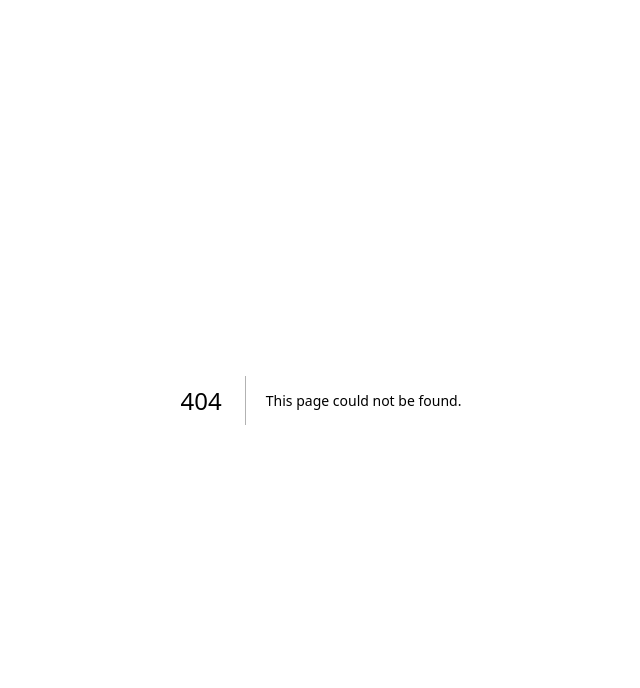
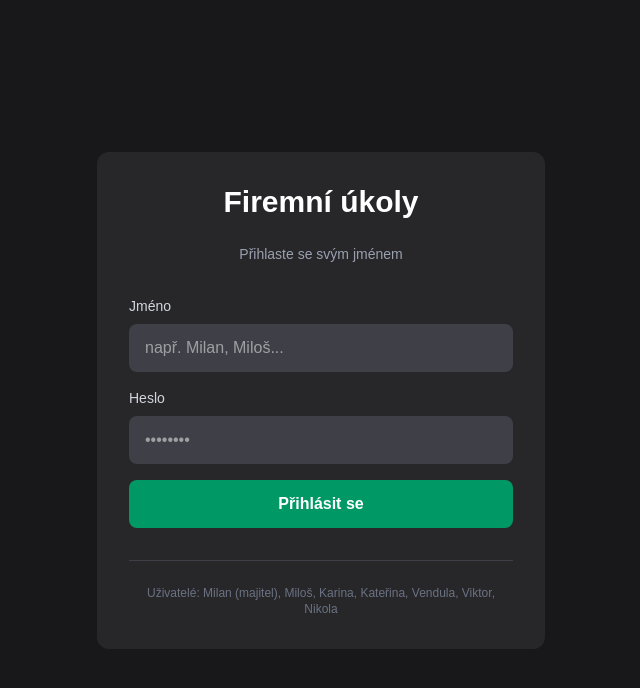
Before and after one commit to VikiR9/firemni-ukoly, a Next.js app: page /login in a window 1280 px wide. Before the commit this address had no page. Shown: the top 688 px of the page, without its empty margins (319-959 px from the left). Built offline with nearby package versions, Linux system fonts and the light colour scheme.

Commit message:
feat: add simple authentication with 7 predefined users

```diff
--- /dev/null
+++ b/app/login/page.tsx
@@ -0,0 +1,92 @@
+"use client";
+import { useState, FormEvent } from "react";
+import { useRouter } from "next/navigation";
+import { validateCredentials, saveSession } from "@/lib/auth";
+
+export default function LoginPage() {
+  const [username, setUsername] = useState("");
+  const [password, setPassword] = useState("");
+  const [error, setError] = useState("");
+  const [loading, setLoading] = useState(false);
+  const router = useRouter();
+
+  const handleSubmit = async (e: FormEvent) => {
+    e.preventDefault();
+    setError("");
+    setLoading(true);
+
+    const user = validateCredentials(username, password);
+    if (!user) {
+      setError("Neplatné přihlašovací údaje");
+      setLoading(false);
+      return;
+    }
+
+    saveSession(user);
+    router.push("/");
+    router.refresh();
+  };
+
+  return (
+    <div className="min-h-screen bg-zinc-900 flex items-center justify-center p-6">
+      <div className="bg-zinc-800 rounded-xl p-8 w-full max-w-md">
+        <h1 className="text-3xl font-bold text-white mb-6 text-center">
+          Firemní úkoly
+        </h1>
+        <p className="text-gray-400 text-sm text-center mb-8">
+          Přihlaste se svým jménem
+        </p>
+
+        <form onSubmit={handleSubmit} className="space-y-4">
+          <div>
+            <label className="block text-sm text-gray-300 mb-2">
+              Jméno
+            </label>
+            <input
+              type="text"
+              value={username}
+              onChange={(e) => setUsername(e.target.value)}
+              placeholder="např. Milan, Miloš..."
+              className="w-full rounded-lg bg-zinc-700 text-white px-4 py-3 outline-none focus:ring-2 focus:ring-emerald-500"
+              required
+            />
+          </div>
+
+          <div>
+            <label className="block text-sm text-gray-300 mb-2">
+              Heslo
+            </label>
+            <input
+              type="password"
+              value={password}
+              onChange={(e) => setPassword(e.target.value)}
+              placeholder="••••••••"
+              className="w-full rounded-lg bg-zinc-700 text-white px-4 py-3 outline-none focus:ring-2 focus:ring-emerald-500"
+              required
+            />
+          </div>
+
+          {error && (
+            <div className="bg-red-600/20 border border-red-600 rounded-lg px-4 py-3 text-sm text-red-200">
+              {error}
+            </div>
+          )}
+
+          <button
+            type="submit"
+            disabled={loading}
+            className="w-full bg-emerald-600 hover:bg-emerald-700 disabled:bg-zinc-600 text-white font-semibold py-3 rounded-lg transition"
+          >
+            {loading ? "Přihlašování..." : "Přihlásit se"}
+          </button>
+        </form>
+
+        <div className="mt-8 pt-6 border-t border-zinc-700">
+          <p className="text-xs text-gray-500 text-center">
+            Uživatelé: Milan (majitel), Miloš, Karina, Kateřina, Vendula, Viktor, Nikola
+          </p>
+        </div>
+      </div>
+    </div>
+  );
+}
--- a/app/page.tsx
+++ b/app/page.tsx
@@ -1,7 +1,9 @@
 "use client";
 export const dynamic = "force-dynamic";
 import { useEffect, useMemo, useState } from "react";
+import { useRouter } from "next/navigation";
 import { supabase } from "@/lib/supabaseClient";
+import { loadSession, clearSession, type User } from "@/lib/auth";
 
 /** ===== Typy ===== */
 type Priority = "Low" | "Medium" | "High" | "Urgent";
@@ -69,9 +71,9 @@ const prettyDate = (d?: string | null) => (d ? new Date(d).toLocaleDateString()
 const DEFAULT_LANES = ["Nové", "Dnes", "Rozpracované", "Později"];
 
 export default function Home() {
+  const router = useRouter();
+  const [currentUser, setCurrentUser] = useState<User | null>(null);
   const [tasks, setTasks] = useState<Task[]>([]);
-  const [role, setRole] = useState<Role>("OWNER");
-  const [who, setWho] = useState<string>(EMPLOYEES[0]);
   const [lanes, setLanes] = useState<Record<string, string[]>>({});
   const [ownerView, setOwnerView] = useState<"ALL" | "REVIEW">("ALL");
 
@@ -80,6 +82,29 @@ export default function Home() {
   const [editing, setEditing] = useState<Task | null>(null);
 
   const lanesFor = (emp: string) => lanes[emp] ?? DEFAULT_LANES;
+
+  // Derived values from current user (safe defaults before auth loads)
+  const role = currentUser?.role || "EMPLOYEE";
+  const who = currentUser?.displayName || "";
+
+  /** --- Auth check & redirect --- */
+  useEffect(() => {
+    const user = loadSession();
+    if (!user) {
+      router.push("/login");
+      return;
+    }
+    setCurrentUser(user);
+  }, [router]);
+
+  // Pokud není načten uživatel, zobrazíme loading
+  if (!currentUser) {
+    return (
+      <div className="min-h-screen bg-zinc-900 flex items-center justify-center">
+        <div className="text-white text-lg">Načítání...</div>
+      </div>
+    );
+  }
 
   /** --- Načtení lanes z Supabase user_preferences --- */
   useEffect(() => {
@@ -211,14 +236,14 @@ export default function Home() {
     if (list.includes(name)) return alert("Sloupec už existuje.");
     const newList = [...list, name];
     setLanes((prev) => ({ ...prev, [who]: newList }));
-    await saveLanesForUser(who, newList);
+    await saveLanesForUser(currentUser.username, newList);
   };
   const renameLane = async (oldName: string) => {
     const name = prompt("Přejmenovat sloupec na:", oldName);
     if (!name || name === oldName) return;
     const newList = lanesFor(who).map((l) => (l === oldName ? name : l));
     setLanes((prev) => ({ ...prev, [who]: newList }));
-    await saveLanesForUser(who, newList);
+    await saveLanesForUser(currentUser.username, newList);
     // Aktualizovat tasky s tímto sloupcem
     const tasksToUpdate = tasks.filter((t) => t.assignee === who && t.lane === oldName);
     for (const t of tasksToUpdate) {
@@ -232,7 +257,7 @@ export default function Home() {
     const first = list[0];
     const newList = list.filter((l) => l !== name);
     setLanes((prev) => ({ ...prev, [who]: newList }));
-    await saveLanesForUser(who, newList);
+    await saveLanesForUser(currentUser.username, newList);
     // Přesunout tasky do prvního sloupce
     const tasksToMove = tasks.filter((t) => t.assignee === who && t.lane === name);
     for (const t of tasksToMove) {
@@ -322,22 +347,14 @@ export default function Home() {
         <h1 className="text-3xl font-bold">Přehled úkolů</h1>
 
         <div className="flex flex-wrap gap-3 items-center">
-          <div className="flex items-center gap-2">
-            <span className="text-sm text-gray-300">Role:</span>
-            <select value={role} onChange={(e) => setRole(e.target.value as Role)} className="rounded-md bg-zinc-800 px-3 py-2 outline-none">
-              <option value="OWNER">Majitel</option>
-              <option value="EMPLOYEE">Zaměstnanec</option>
-            </select>
+          <div className="flex items-center gap-2 bg-zinc-800 px-3 py-2 rounded-lg">
+            <span className="text-sm text-gray-300">Přihlášen:</span>
+            <span className="text-sm font-semibold text-white">{currentUser.displayName}</span>
+            <span className="text-xs text-gray-500">({currentUser.role === "OWNER" ? "Majitel" : "Zaměstnanec"})</span>
           </div>
 
           {role === "EMPLOYEE" ? (
             <>
-              <div className="flex items-center gap-2">
-                <span className="text-sm text-gray-300">Jsem:</span>
-                <select value={who} onChange={(e) => setWho(e.target.value)} className="rounded-md bg-zinc-800 px-3 py-2 outline-none">
-                  {EMPLOYEES.map((e) => (<option key={e} value={e}>{e}</option>))}
-                </select>
-              </div>
               <button onClick={() => openNew(who)} className="bg-emerald-600 hover:bg-emerald-700 px-4 py-2 rounded-lg text-sm">
                 + Nový úkol
               </button>
@@ -363,6 +380,16 @@ export default function Home() {
               </button>
             </>
           )}
+
+          <button
+            onClick={() => {
+              clearSession();
+              router.push("/login");
+            }}
+            className="bg-red-600 hover:bg-red-700 px-4 py-2 rounded-lg text-sm"
+          >
+            Odhlásit se
+          </button>
         </div>
       </header>
 
--- /dev/null
+++ b/lib/auth.ts
@@ -0,0 +1,55 @@
+// Simple auth logic with hardcoded users
+export type UserRole = "OWNER" | "EMPLOYEE";
+
+export interface User {
+  username: string;
+  displayName: string;
+  role: UserRole;
+}
+
+// Hardcoded users (password is same for all: Kotrmelec99)
+const USERS: Record<string, User> = {
+  MILAN: { username: "MILAN", displayName: "Milan", role: "OWNER" },
+  MILOS: { username: "MILOS", displayName: "Miloš", role: "EMPLOYEE" },
+  KARINA: { username: "KARINA", displayName: "Karina", role: "EMPLOYEE" },
+  KATERINA: { username: "KATERINA", displayName: "Kateřina", role: "EMPLOYEE" },
+  VENDULA: { username: "VENDULA", displayName: "Vendula", role: "EMPLOYEE" },
+  VIKTOR: { username: "VIKTOR", displayName: "Viktor", role: "EMPLOYEE" },
+  NIKOLA: { username: "NIKOLA", displayName: "Nikola", role: "EMPLOYEE" },
+};
+
+const PASSWORD = "Kotrmelec99";
+const SESSION_KEY = "firemni-ukoly:session";
+
+export function validateCredentials(username: string, password: string): User | null {
+  const normalizedUsername = username.toUpperCase();
+  if (password !== PASSWORD) return null;
+  return USERS[normalizedUsername] || null;
+}
+
+export function saveSession(user: User): void {
+  if (typeof window !== "undefined") {
+    localStorage.setItem(SESSION_KEY, JSON.stringify(user));
+  }
+}
+
+export function loadSession(): User | null {
+  if (typeof window === "undefined") return null;
+  try {
+    const raw = localStorage.getItem(SESSION_KEY);
+    if (!raw) return null;
+    return JSON.parse(raw) as User;
+  } catch {
+    return null;
+  }
+}
+
+export function clearSession(): void {
+  if (typeof window !== "undefined") {
+    localStorage.removeItem(SESSION_KEY);
+  }
+}
+
+export function getAllUsers(): User[] {
+  return Object.values(USERS);
+}
```
